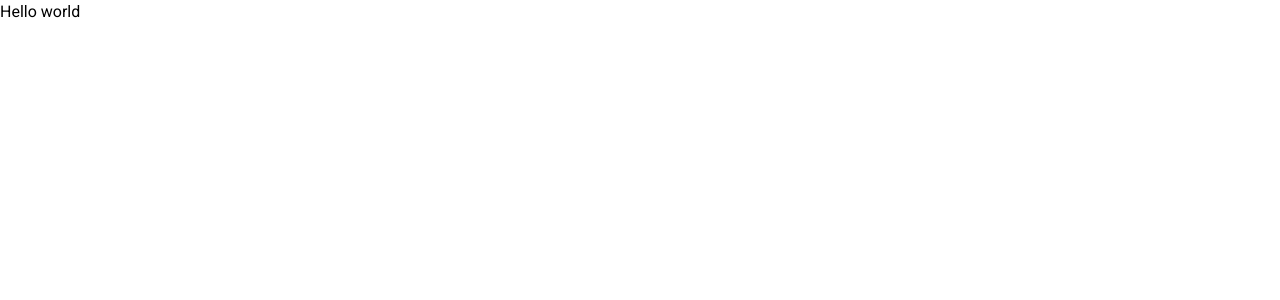
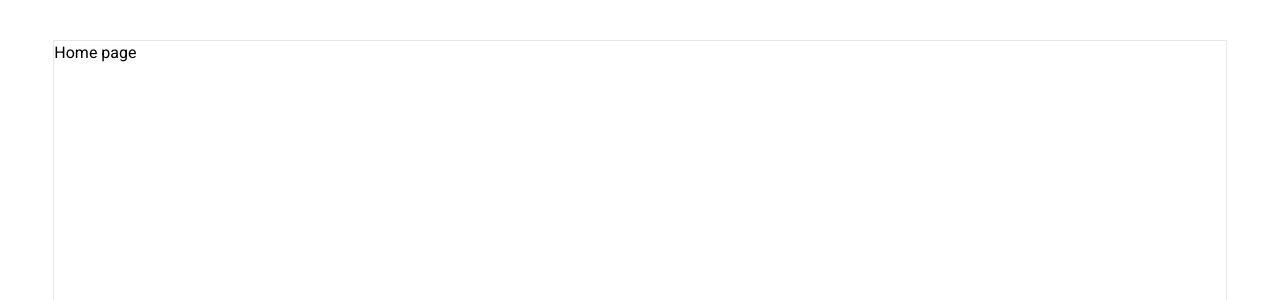
Before and after one commit to tuliodev/portfolio_web, a Next.js app: page / in a window 1280 px wide. Shown: the top 300 px of the page. Built offline with nearby package versions, Linux system fonts and the light colour scheme.

Commit message:
refactor: migrate indexPage to HomePage and create a part page component

```diff
--- a/pages/index.tsx
+++ b/pages/index.tsx
@@ -1,9 +1,5 @@
-export default function IndexPage() {
-  return (
-    <main>
-      <div>
-        <h1>Hello world</h1>
-      </div>
-    </main>
-  );
+import Home from "@/pages/Home";
+
+export default function HomePage() {
+  return <Home />;
 }
--- /dev/null
+++ b/src/pages/Home/index.tsx
@@ -0,0 +1,7 @@
+export default function Home() {
+  return (
+    <div className="mt-10 m-auto w-11/12 border h-92v">
+      <h1>Home page</h1>
+    </div>
+  );
+}
```
Also changed, not shown: pages/home/index.tsx (deleted, +0 -7 lines).
